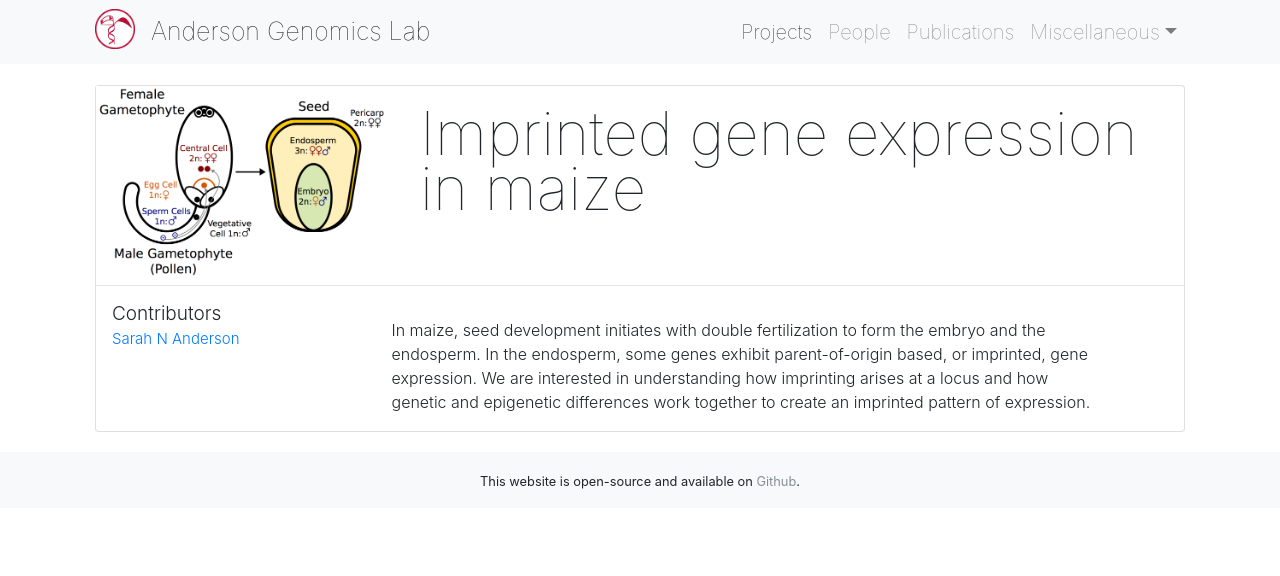
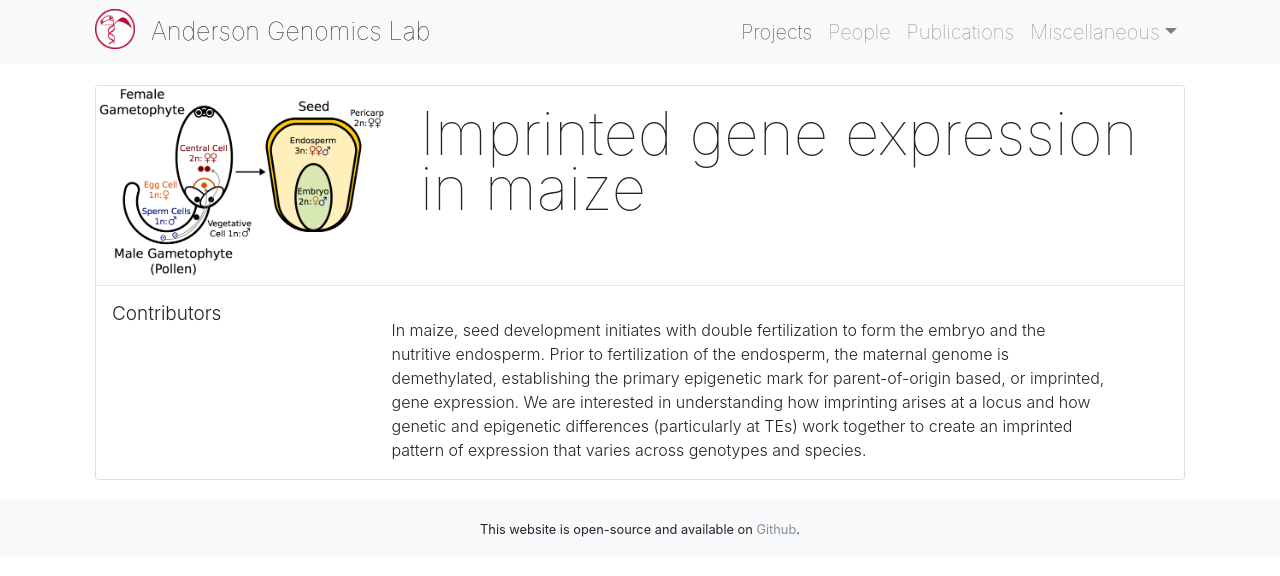
Before and after one commit to andersongenomicslab/andersongenomicslab.github.io, a Jekyll site: the page built from projects/_posts/2016-01-06-imprinting.md, in a window 1280 px wide. Shown: the top 576 px of the page. Built offline with Jekyll 4.4.1, drawn with Linux system fonts in a browser that asks for light colours; nearby versions of some CDN libraries; a style sheet for code colours, icons or effects is not loaded.

Commit message:
Update 2016-01-06-imprinting.md

```diff
--- a/projects/_posts/2016-01-06-imprinting.md
+++ b/projects/_posts/2016-01-06-imprinting.md
@@ -3,9 +3,9 @@ layout: project
 title: Imprinted gene expression in maize
 description:
 contributors:
-  - Sarah N Anderson
+  -
 image: /images/projects/gamete_fusion.png
 link:
 ---
 
-In maize, seed development initiates with double fertilization to form the embryo and the endosperm. In the endosperm, some genes exhibit parent-of-origin based, or imprinted, gene expression. We are interested in understanding how imprinting arises at a locus and how genetic and epigenetic differences work together to create an imprinted pattern of expression.
+In maize, seed development initiates with double fertilization to form the embryo and the nutritive endosperm. Prior to fertilization of the endosperm, the maternal genome is demethylated, establishing the primary epigenetic mark for parent-of-origin based, or imprinted, gene expression. We are interested in understanding how imprinting arises at a locus and how genetic and epigenetic differences (particularly at TEs) work together to create an imprinted pattern of expression that varies across genotypes and species.
```
